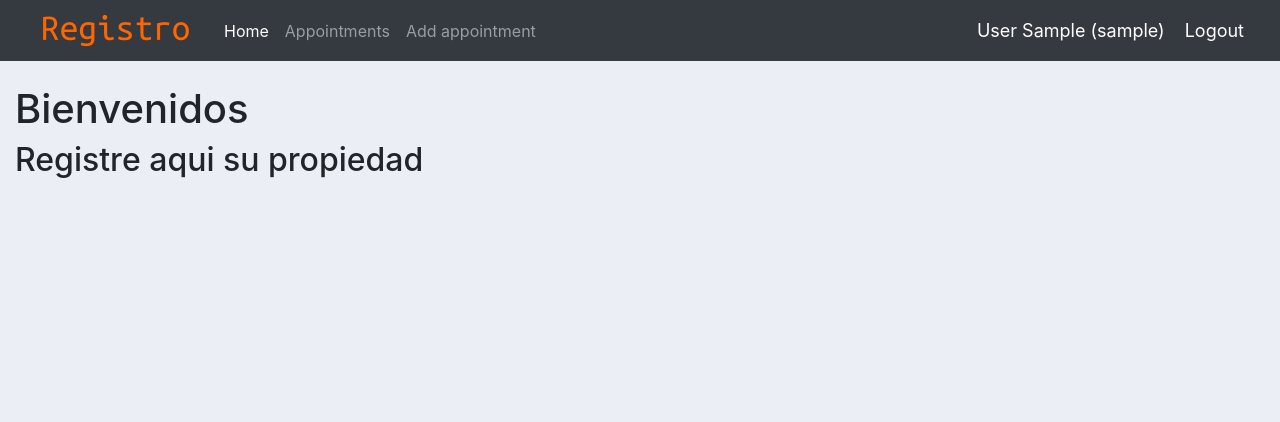
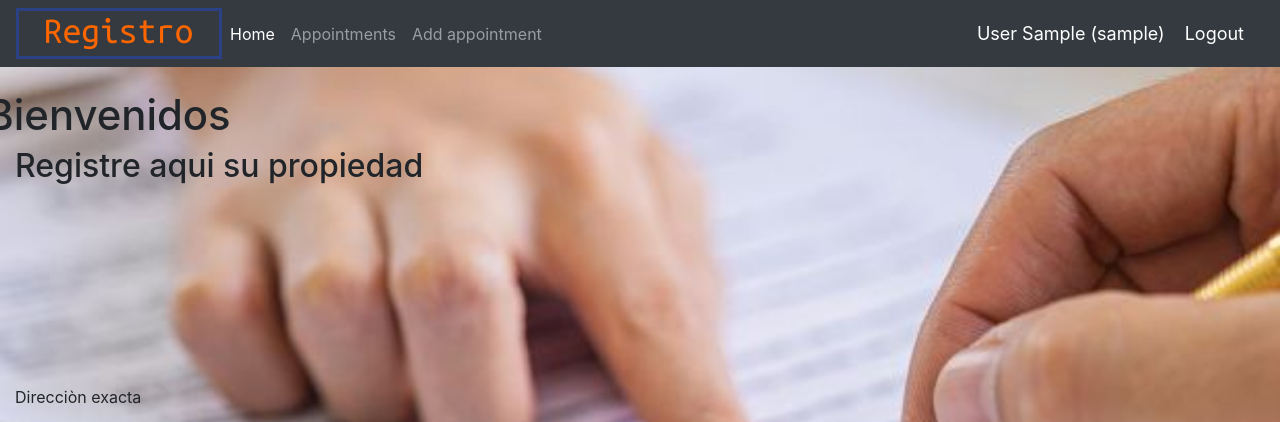
Before and after one commit to josepabloapu/IE-0724-Proyecto-2, a Django app: page / in a window 1280 px wide. Shown: the top 422 px of the page. Run offline with Django 3.2, Linux system fonts and the light colour scheme; the visitor is signed in with stand-in values (Sample User, id 1); some libraries are stand-ins or nearby versions.

Commit message:
Decoracion de la pagina

```diff
--- a/webapp/registry/static/css/main.css
+++ b/webapp/registry/static/css/main.css
@@ -3,6 +3,16 @@
 
 body {
   background-color: #ebeff5;
+
+
+
+
+  background-image: url(../images/casa6.jpg);
+  background-position: center center;
+  background-repeat: no-repeat;
+  background-size: cover;
+  background-attachment: fixed;
+
 }
 
 #total-orders {
@@ -16,3 +26,51 @@ body {
 #orders-pending {
   background-color: #7cd1c0;
 }
+
+
+
+
+
+
+
+*{
+    box-sizing: border-box;
+}
+header,footer{
+    background-color: gray;
+    border-style: solid;
+    border-radius: 10px;
+    padding: 2px;
+    text-align: center;
+}
+.separador1{
+    height: 10px;
+    clear: both;
+}
+.separador2{
+    width: 2%;
+    height: 1px;
+    float: left;
+}
+.centro{
+    width: 60%;
+    margin-left: auto;
+    margin-right: auto;
+    display: block;
+}
+.main{
+    height: 400px;
+}
+img{
+    transition: all 0.5s ease;
+    border-style: solid;
+    border-color: #2b4186;
+}
+img:hover{
+    transform: scale(0.9);
+    border-radius: 30px;
+}
+.main img{
+    width: 25%;
+    float: left;
+}
--- a/webapp/registry/templates/home.html
+++ b/webapp/registry/templates/home.html
@@ -1,6 +1,30 @@
+<!DOCTYPE html>
 {% extends 'layout.html' %} {% block content %}
+<html lang="es-ES">
 
-<h1>Bienvenidos</h1>
-<h2>Registre aqui su propiedad</h2>
+
+
+
+<body>
+  <h1  class="animate__animated animate__pulse animate__infinite 	infinite">Bienvenidos</h1>
+  <h2 class="animate__animated animate__backInUp"> Registre aqui su propiedad</h2><br> <br><br> <br><br> <br><br> <br>
+<div></div>
+<p> Direcciòn exacta <p>
+<iframe src="https://www.google.com/maps/embed?pb=!1m18!1m12!1m3!1d503095.6599546067!2d-84.46129963742526!3d9.897693893374015!2m3!1f0!2f0!3f0!3m2!1i1024!2i768!4f13.1!3m3!1m2!1s0x0%3A0xe095e56e82d29af9!2sRegistro%20Nacional!5e0!3m2!1ses!2scr!4v1605307901221!5m2!1ses!2scr" width="300" height="200" frameborder="0" style="border:0;" allowfullscreen="" aria-hidden="false" tabindex="0"></iframe>
+
+</body>
+
+
+
+
+
+
+  <footer>
+      <p>Para màs informaciòn contactenos al 8402-1126</p>
+  </footer>
+
+
+
+</html>
 
 {% endblock %}
--- a/webapp/registry/templates/layout.html
+++ b/webapp/registry/templates/layout.html
@@ -3,6 +3,7 @@
 <!DOCTYPE html>
 <html>
   <head>
+    <link rel="stylesheet" href="https://cdnjs.cloudflare.com/ajax/libs/animate.css/4.1.1/animate.min.css">
     <title>Registry</title>
     <link rel="shortcut icon" href="{%  static '/images/favicon.ico' %}">
     <link
@@ -27,6 +28,7 @@
 
     <br/>
     <div class="container-fluid">{% block content %} {% endblock %}</div>
+
   </body>
 
   <script
```
Also changed, not shown: webapp/registry/static/images/casa6.jpg (added).
